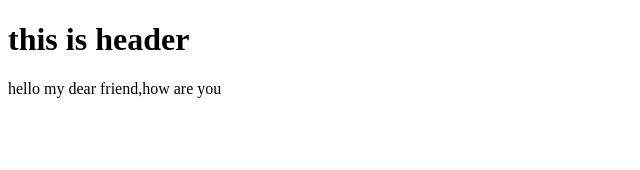
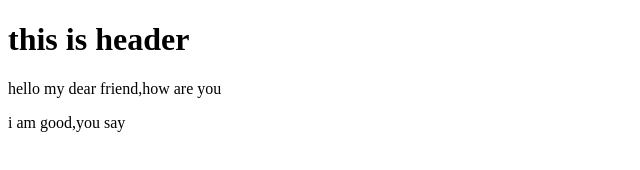
Before and after one commit to vipul-droid/respo, a plain HTML site: page templates/test.html in a window 1280 px wide. Shown: the whole page, without its empty margins (0-640 px from the left). Drawn offline with Linux system fonts and the light colour scheme.

Commit message:
third commit

```diff
--- a/templates/test.html
+++ b/templates/test.html
@@ -6,5 +6,6 @@
             this is header
         </h1>
         <p>hello my dear friend,how are you</p>
+        <p>i am good,you say</p>
     </body>
 </html>
```
